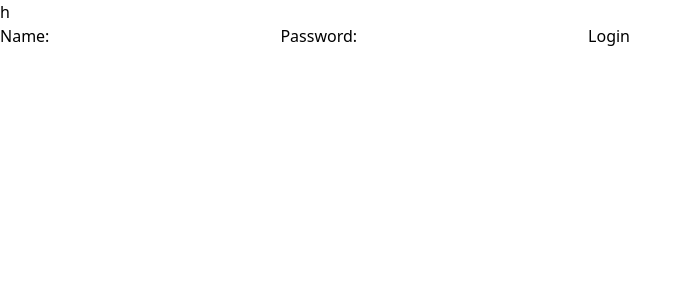
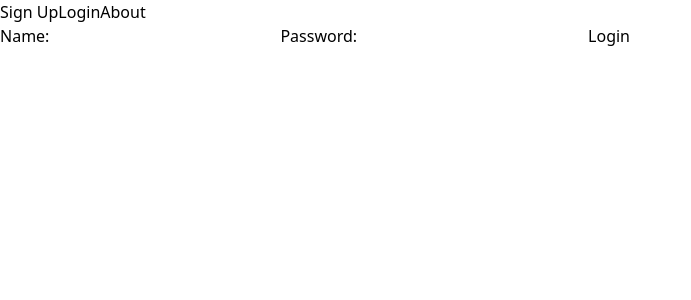
Before and after one commit to beMimg/beblog-frontend, a React (Vite) app: page /login in a window 1280 px wide. Shown: the top 300 px of the page, without its empty margins (0-691 px from the left). Built offline with nearby package versions, Linux system fonts and the light colour scheme.

Commit message:
login redirects to '/'

```diff
--- a/src/Router.jsx
+++ b/src/Router.jsx
@@ -7,8 +7,6 @@ import RootLayout from "./layouts/RootLayout";
 // Pages
 import SignUp from "./pages/SignUp";
 import Login from "./pages/Login";
-import AuthenticatedOnly from "./pages/AuthenticatedOnly";
-import Layout from "./layouts/RootLayout";
 
 const Routes = () => {
   const { token } = useAuth();
@@ -23,7 +21,7 @@ const Routes = () => {
   const routesForAuthenticatedOnly = [
     {
       path: "/",
-      element: <AuthenticatedOnly />,
+      element: <RootLayout />,
     },
   ];
 
--- a/src/layouts/RootLayout.jsx
+++ b/src/layouts/RootLayout.jsx
@@ -1,10 +1,29 @@
 import { useState } from "react";
-import { Outlet } from "react-router-dom";
+import { Link, Outlet } from "react-router-dom";
 import { useAuth } from "../../context/authProvider";
 export default function Layout() {
+  const { token } = useAuth();
+  console.log(token);
+
   return (
     <div>
-      <header>h</header>
+      <header>
+        <nav>
+          {token ? (
+            <>
+              <Link to="/posts">Posts</Link>
+              <Link to="/profile">Profile</Link>
+              <Link to="/about-us">About</Link>
+            </>
+          ) : (
+            <>
+              <Link to="/sign-up">Sign Up</Link>
+              <Link to="/login">Login</Link>
+              <Link to="/about-us">About</Link>
+            </>
+          )}
+        </nav>
+      </header>
       <Outlet />
     </div>
   );
--- a/src/pages/Login.jsx
+++ b/src/pages/Login.jsx
@@ -1,6 +1,7 @@
 import { useState } from "react";
 import { useAuth } from "../../context/authProvider";
 import axios from "axios";
+import { useNavigate } from "react-router-dom";
 
 async function loginUser(credentials) {
   try {
@@ -26,6 +27,7 @@ export default function Login() {
   const [errors, setErrors] = useState("");
 
   const { setToken } = useAuth();
+  const navigate = useNavigate();
 
   async function handleSubmit(e) {
     e.preventDefault();
@@ -38,7 +40,7 @@ export default function Login() {
       return;
     } else {
       setToken(data.token);
-      return;
+      navigate("/", { replace: true });
     }
   }
 
```
